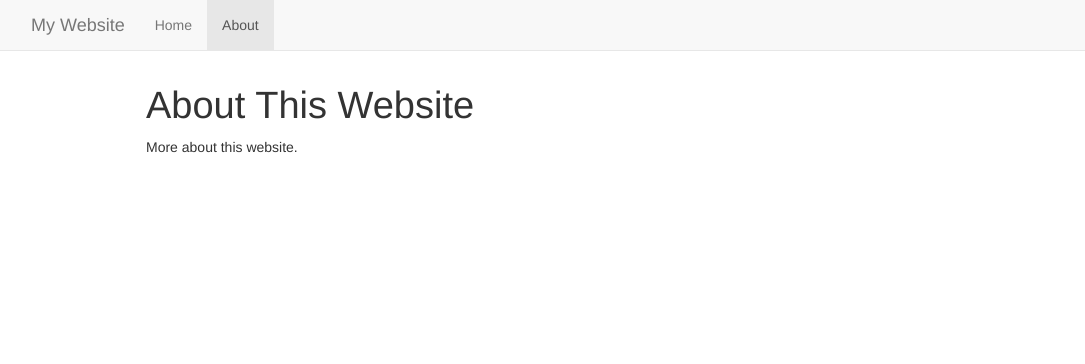
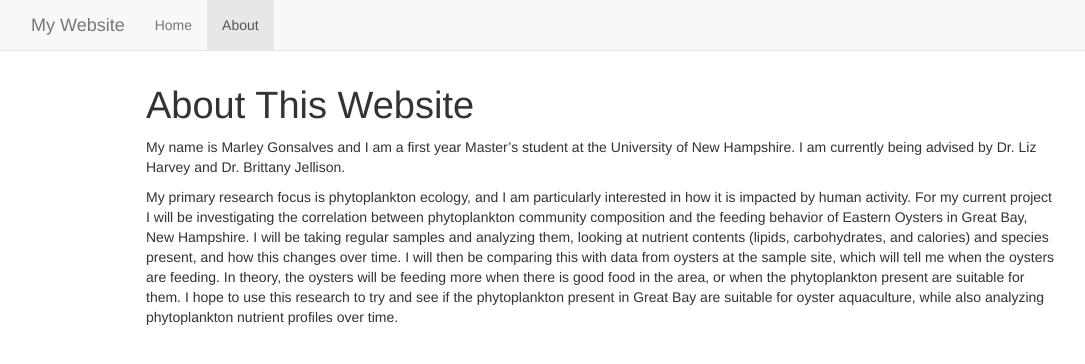
Before and after one commit to marleygonsalves/plankton-time, a plain HTML site: page docs/about.html in a window 1280 px wide. Shown: the whole page, without its empty margins (39-1124 px from the left). Drawn offline with nearby package versions, Linux system fonts and the light colour scheme; some packages are replaced by stand-ins of ours.

Commit message:
Add files via upload

```diff
--- a/docs/about.html
+++ b/docs/about.html
@@ -265,7 +265,23 @@ $(document).ready(function () {
 </div>
 
 
-<p>More about this website.</p>
+<p>My name is Marley Gonsalves and I am a first year Master’s student at
+the University of New Hampshire. I am currently being advised by Dr. Liz
+Harvey and Dr. Brittany Jellison.</p>
+<p>My primary research focus is phytoplankton ecology, and I am
+particularly interested in how it is impacted by human activity. For my
+current project I will be investigating the correlation between
+phytoplankton community composition and the feeding behavior of Eastern
+Oysters in Great Bay, New Hampshire. I will be taking regular samples
+and analyzing them, looking at nutrient contents (lipids, carbohydrates,
+and calories) and species present, and how this changes over time. I
+will then be comparing this with data from oysters at the sample site,
+which will tell me when the oysters are feeding. In theory, the oysters
+will be feeding more when there is good food in the area, or when the
+phytoplankton present are suitable for them. I hope to use this research
+to try and see if the phytoplankton present in Great Bay are suitable
+for oyster aquaculture, while also analyzing phytoplankton nutrient
+profiles over time.</p>
 
 
 
```
Also changed, not shown: docs/index.html (+4 -11 lines).
